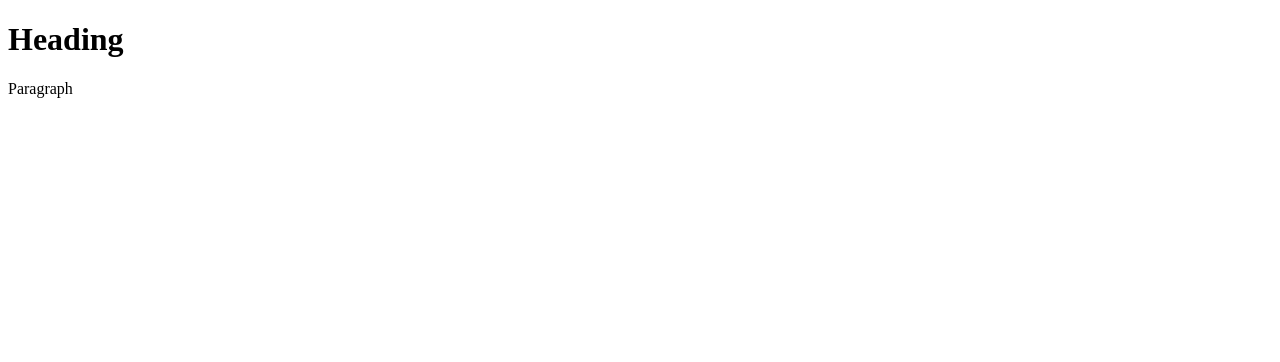
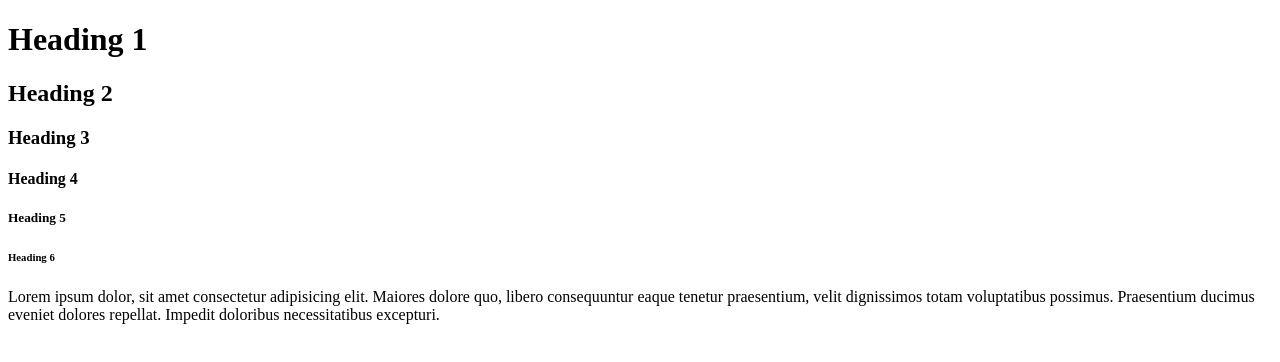
Before and after one commit to Say-M/HTML-Tutorial, a plain HTML site: page index.html in a window 1280 px wide. Drawn offline with Linux system fonts and the light colour scheme.

Commit message:
html heading and paragraph tags

```diff
--- a/index.html
+++ b/index.html
@@ -1,10 +1,25 @@
 <!DOCTYPE html>
-<html>
+<html lang="en">
   <head>
-    <title>This is my first website</title>
+    <meta charset="UTF-8" />
+    <meta name="viewport" content="width=device-width, initial-scale=1.0" />
+    <title>Document</title>
   </head>
   <body>
-    <h1>Heading</h1>
-    <p>Paragraph</p>
+    <!-- ! Heading Tag -->
+    <h1>Heading 1</h1>
+    <h2>Heading 2</h2>
+    <h3>Heading 3</h3>
+    <h4>Heading 4</h4>
+    <h5>Heading 5</h5>
+    <h6>Heading 6</h6>
+
+    <!-- ! Paragraph Tag -->
+    <p>
+      Lorem ipsum dolor, sit amet consectetur adipisicing elit. Maiores dolore
+      quo, libero consequuntur eaque tenetur praesentium, velit dignissimos
+      totam voluptatibus possimus. Praesentium ducimus eveniet dolores repellat.
+      Impedit doloribus necessitatibus excepturi.
+    </p>
   </body>
 </html>
```
